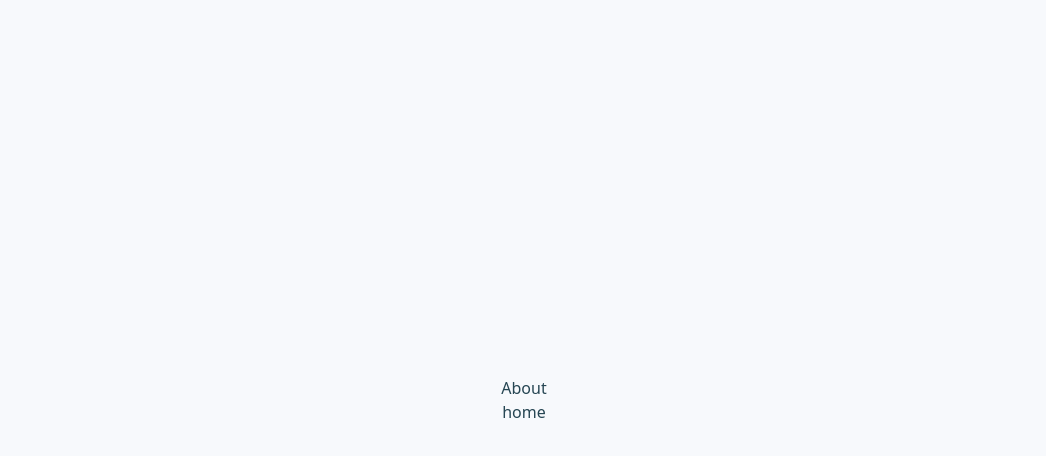
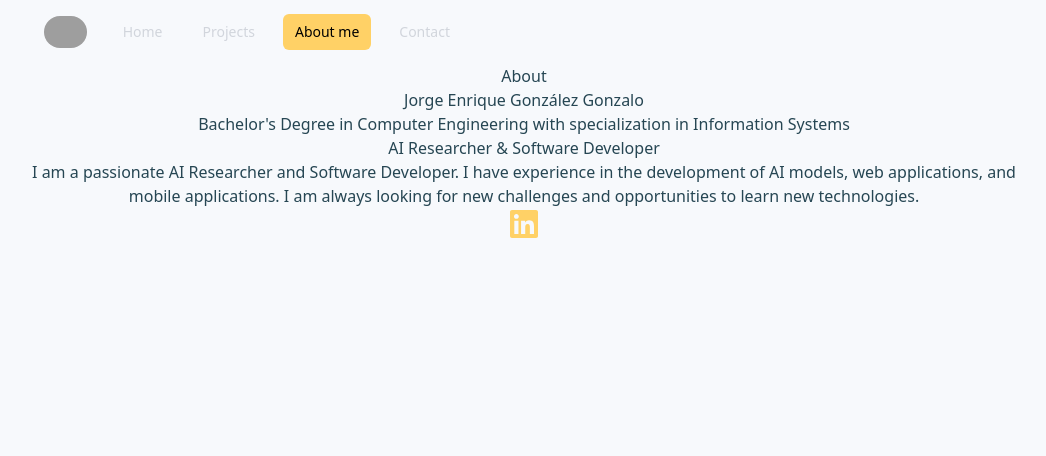
Before and after one commit to JK-GONZ/Portafolio, a React (Vite) app in the folder 01-Portafolio-web/: page /about in a window 1280 px wide. Shown: the top 456 px of the page, without its empty margins (116-1162 px from the left). Built offline with nearby package versions, Linux system fonts and the light colour scheme; grey boxes are pictures that could not be loaded.

Commit message:
add/ add some features as 404 error handler, improve the router and some few changes

```diff
--- a/01-Portafolio-web/package.json
+++ b/01-Portafolio-web/package.json
@@ -13,11 +13,13 @@
   "dependencies": {
     "@headlessui/react": "^2.2.0",
     "@heroicons/react": "^2.2.0",
+    "@material/web": "^2.2.0",
     "@tailwindcss/vite": "^4.0.6",
     "@vercel/analytics": "^1.5.0",
     "@vercel/speed-insights": "^1.2.0",
     "react": "^18.2.0",
     "react-dom": "^18.2.0",
+    "react-icons": "^5.5.0",
     "react-router": "^7.1.5",
     "react-router-dom": "^7.1.5",
     "tailwindcss": "^4.0.6"
--- a/01-Portafolio-web/src/assets/data.json
+++ b/01-Portafolio-web/src/assets/data.json
@@ -1,8 +1,20 @@
 {
   "Metadata": {
-    "Title": "Portafolio"
+    "Title": "Portafolio",
+    "Author": "Jorge Enrique González Gonzalo"
   },
   "data": {
-
+    "About_me": {
+      "Name": "Jorge Enrique González Gonzalo",
+      "Education": "Bachelor's Degree in Computer Engineering with specialization in Information Systems",
+      "Profession": "AI Researcher & Software Developer",
+      "Description": "I am a passionate AI Researcher and Software Developer. I have experience in the development of AI models, web applications, and mobile applications. I am always looking for new challenges and opportunities to learn new technologies.",
+      "Image": "https://raw.githubusercontent.com/JK-GONZ/JK-GONZ/main/source/JK_logo.png",
+      "Social": {
+        "Linkedin": "https://es.linkedin.com/in/jorge-enrique-gonz%C3%A1lez-gonzalo",
+        "GitHub": "https://github.com/JK-GONZ",
+        "Email": "jorgeenriquegonzalezgonzalo@gmail.com"
+      }
+    }
   }
 }
--- a/01-Portafolio-web/src/components/App/App.tsx
+++ b/01-Portafolio-web/src/components/App/App.tsx
@@ -4,15 +4,15 @@
 // import Header from '@components/Header/Header.tsx';
 // import Aside from '@components/Aside/Aside.tsx';
 import { Footer } from '@components/Footer/Footer.tsx';
-import {Nav} from '@components/Nav/Nav.tsx';
+import { Nav } from '@components/Nav/Nav.tsx';
 
 export function App() {
   return (
-    <div className="flex h-full flex-col items-center">
+    <div className="flex h-full lg:w-5xl flex-col items-center">
       {/* <Header /> */}
       <Nav />
       {/* Section to display the aside in the success way */}
-      <section className="mx-auto h-full max-w-7xl justify-between gap-6 px-2">
+      <section className="h-full justify-between gap-6 px-2">
         {/* <Aside /> */}
         {/* <Content /> */}
         <div className="w-full rounded-2xl border-1 border-x-white">
@@ -21,7 +21,7 @@ export function App() {
             // src="https://ca.slack-edge.com/T028W25JFK7-U07KBJ1NACW-d88cbb1d7ca2-512"
             className="float-left h-30 w-30 rounded-full shadow-(--shadow-img)"
           />
-          Div del contenido <br />
+          Hello world <br />
           <br />
           <br />
           Lorem ipsum dolor sit amet consectetur adipisicing elit. Dolorum ipsa
--- a/01-Portafolio-web/src/components/Nav/Nav.tsx
+++ b/01-Portafolio-web/src/components/Nav/Nav.tsx
@@ -4,12 +4,13 @@ import {
   DisclosurePanel,
 } from '@headlessui/react';
 import { Bars3Icon, XMarkIcon } from '@heroicons/react/24/outline';
+import { Link, useLocation } from 'react-router-dom';
 
 const navigation = [
-  { name: 'Inicio', href: '/home', current: true },
-  { name: 'Proyectos', href: '#', current: false },
-  { name: 'Sobre mi', href: '/about', current: false },
-  { name: 'Contacto', href: '#', current: false },
+  { name: 'Home', href: '/', current: false },
+  { name: 'Projects', href: '/home', current: false },
+  { name: 'About me', href: '/about', current: false },
+  { name: 'Contact', href: '#', current: false },
 ];
 
 // const navigation = [
@@ -24,11 +25,18 @@ function classNames(...classes: string[]) {
 }
 
 export function Nav() {
+  let location = useLocation();
 
+  navigation.find((item) => {
+    if (item.href === location.pathname) {
+      item.current = true;
+    }
+  });
 
   return (
     <>
       <Disclosure as="nav" className="w-full">
+
         <div className="mx-auto max-w-7xl px-2 sm:px-6 lg:px-8">
           <div className="relative flex h-16 items-center justify-between">
             <div className="absolute inset-y-0 left-0 flex items-center sm:hidden">
@@ -48,14 +56,13 @@ export function Nav() {
             </div>
             <div className="flex flex-1 items-center justify-center sm:items-stretch sm:justify-start">
               <div className="flex shrink-0 items-center">
-                <a href="/">
-
+                <Link to="/">
                   <img
                     alt="Your Company"
                     src="https://raw.githubusercontent.com/JK-GONZ/JK-GONZ/main/source/JK_logo.png"
                     className="h-8 w-auto rounded-full"
                   />
-                </a>
+                </Link>
               </div>
               <div className="hidden sm:ml-6 sm:block">
                 <div className="flex space-x-4">
@@ -79,7 +86,6 @@ export function Nav() {
             </div>
           </div>
         </div>
-
         <DisclosurePanel className="sm:hidden">
           <div className="space-y-1 px-2 pt-2 pb-3">
             {navigation.map((item) => (
--- a/01-Portafolio-web/src/pages/About/index.tsx
+++ b/01-Portafolio-web/src/pages/About/index.tsx
@@ -1,10 +1,27 @@
-import { Link } from 'react-router';
+import data from '@assets/data.json' with { type: 'json' };
+import { Nav } from '@components/Nav/Nav.tsx';
+import { FaLinkedin } from 'react-icons/fa';
+import { IconContext } from 'react-icons';
 
 export function About() {
+  const information = data.data.About_me;
   return (
-    <div>
+    <div className="flex h-full flex-col items-center lg:w-5xl">
+      <Nav />
       <h1>About</h1>
-      <Link to="/">home</Link>
+      <p>{information.Name}</p>
+      <p>{information.Education}</p>
+      <p>{information.Profession}</p>
+      <p>{information.Description}</p>
+      <a href={information.Social.Linkedin}>
+        <IconContext.Provider
+          value={{ size: '2em', style: { color: 'var(--secundary-color)' } }}
+        >
+          <div>
+            <FaLinkedin />
+          </div>
+        </IconContext.Provider>
+      </a>
     </div>
   );
 }
--- /dev/null
+++ b/01-Portafolio-web/src/pages/Error/index.tsx
@@ -0,0 +1,8 @@
+export function Error() {
+
+  return (
+    <div className="flex h-full flex-col items-center">
+      <h1>ERROR!!!!</h1>
+    </div>
+  );
+}
--- a/01-Portafolio-web/src/pages/Home/index.tsx
+++ b/01-Portafolio-web/src/pages/Home/index.tsx
@@ -1,10 +1,10 @@
-import { Link } from "react-router";
+import { Nav } from '@components/Nav/Nav.tsx';
 
 export function Home() {
   return (
-    <div>
+    <div className="flex h-full flex-col items-center lg:w-5xl">
+      <Nav />
       <h1>Home</h1>
-      <Link to="/about">about</Link>
     </div>
   );
 }
--- a/01-Portafolio-web/src/pages/pagesData.tsx
+++ b/01-Portafolio-web/src/pages/pagesData.tsx
@@ -1,19 +1,23 @@
 import { App } from '@app/App.tsx';
 import { About } from './About/index.tsx';
 import { Home } from './Home/index.tsx';
+import { Error } from './Error/index.tsx';
 import { createBrowserRouter } from 'react-router-dom';
 
 export const pagesData = createBrowserRouter([
   {
     path: '',
     element: <App />,
+    errorElement: <Error />,
   },
   {
     path: 'home',
     element: <Home />,
+    errorElement: <Error />,
   },
   {
     path: 'about',
     element: <About />,
+    errorElement: <Error />,
   },
 ]);
```
Also changed, not shown: 01-Portafolio-web/Apuntes.txt, 1 other file (tests, documents, lock files or other folders).
